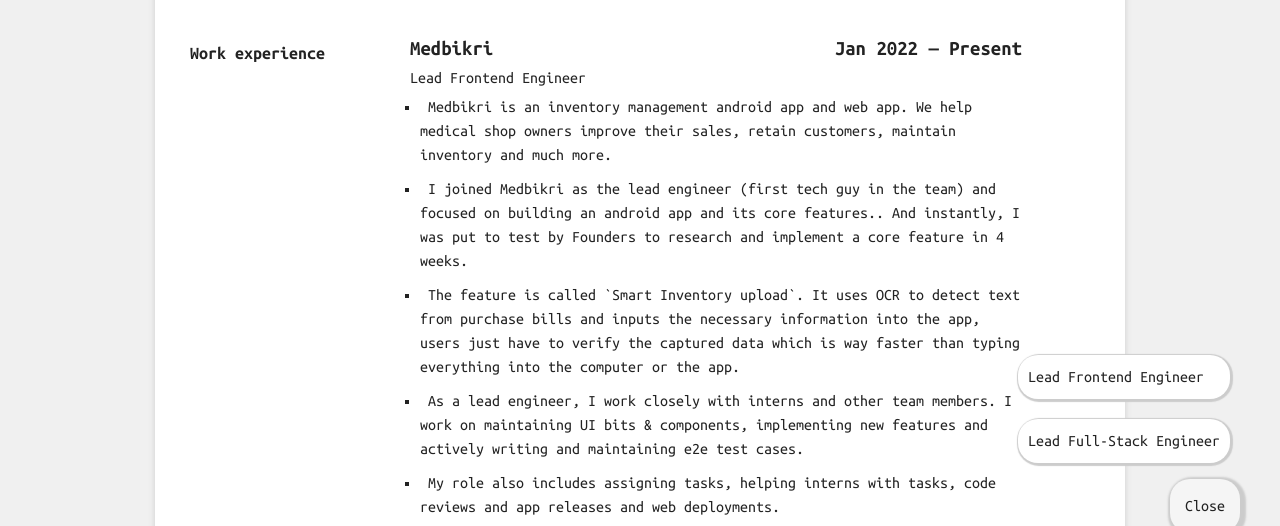
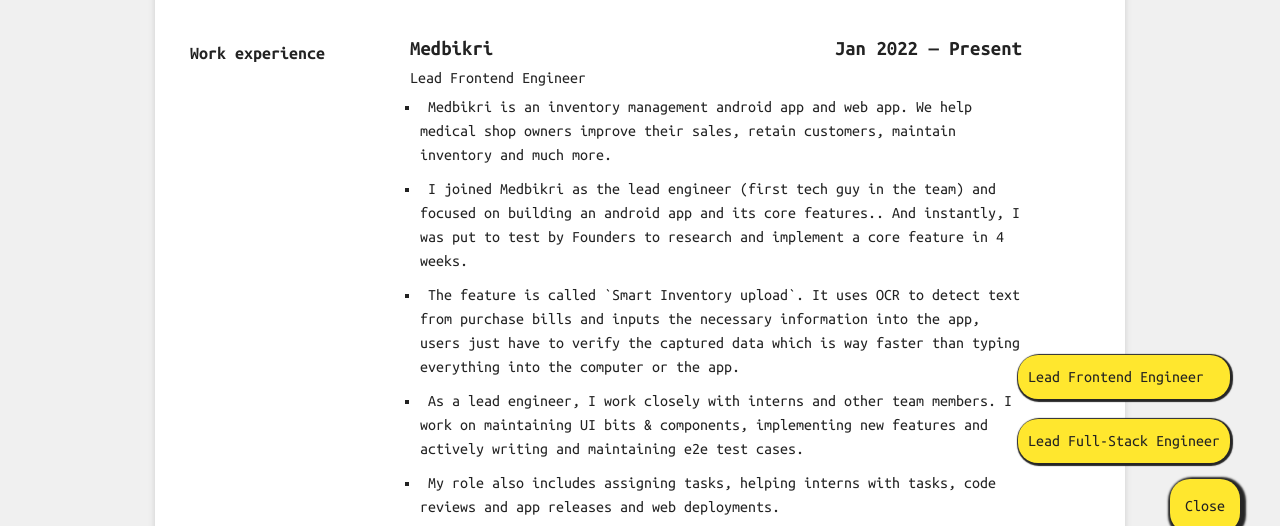
Before and after one commit to fullstackNRJ/simple-cv, a plain HTML site: page index.html in a window 1280 px wide. Both pictures are taken after a click on the link "Download Resume". Shown: the part 227-753 px from the top of the page. Drawn offline with Linux system fonts and the light colour scheme.

Commit message:
Update 7 index.html

```diff
--- a/index.html
+++ b/index.html
@@ -250,11 +250,11 @@
         position: fixed;
         right: 40px;
         bottom: 40px;
-        background-color: whitesmoke;
+        background-color: rgb(255, 231, 46);
         border: 2px solid none;
         border-radius: 20px;
         padding: 15px;
-        box-shadow: 2px 2px 2px 4px #ccc;
+        box-shadow: 2px 2px 2px 4px rgb(38, 38, 38);
         transition: all 0.5s ease-in;
       }
 
@@ -274,11 +274,11 @@
       }
       .context-menu-item {
         text-decoration: none;
-        background-color: #fff;
+        background-color: rgb(255, 231, 46);
         border: 2px solid none;
         border-radius: 20px;
         padding: 10px;
-        box-shadow: 1px 1px 1px 2px #ccc;
+        box-shadow: 1px 1px 1px 2px rgb(38, 38, 38);
         transition: all 0.5s ease-in-out;
         transition-delay: 200ms;
       }
```
